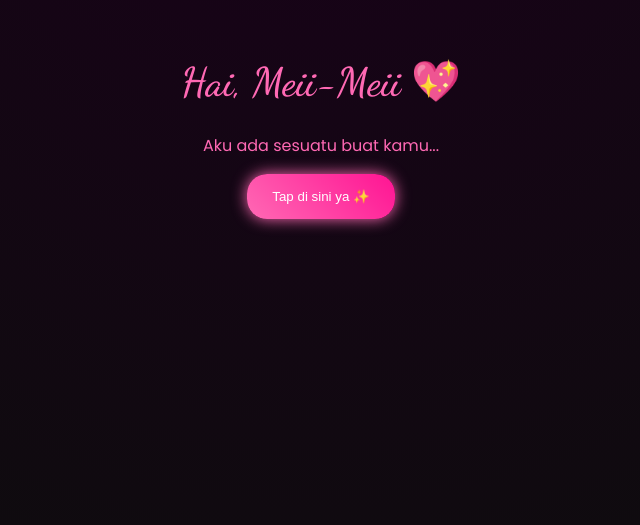
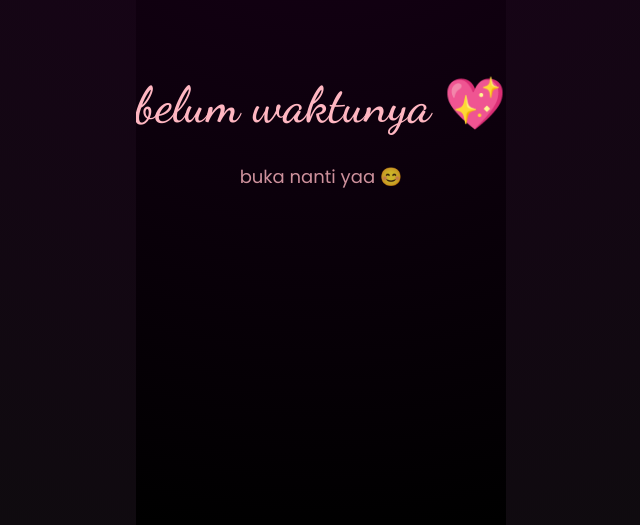
Before and after one commit to hellgate-jpg/buka_pas_jam12malamya_meiii, a plain HTML site: page index.html in a window 1280 px wide. Shown: the part 275-800 px from the top of the page, without its empty margins (319-959 px from the left). Drawn offline with Linux system fonts and the light colour scheme.

Commit message:
Add files via upload

```diff
--- a/index.html
+++ b/index.html
@@ -68,6 +68,44 @@ function masuk() {
     window.location.href = "main.html";
 }
 </script>
+<script>
+const openDate = new Date("May 15, 2030 00:00:00").getTime();
+const now = new Date().getTime();
 
+if (now < openDate) {
+
+    document.body.innerHTML = `
+    <div style="
+        margin:0;
+        height:100vh;
+        background: radial-gradient(circle at top, #1a001a, #000);
+        display:flex;
+        justify-content:center;
+        align-items:center;
+        flex-direction:column;
+        color:#ffb6c1;
+        font-family:Poppins;
+        text-align:center;
+        overflow:hidden;
+    ">
+
+        <h1 style="
+            font-size:50px;
+            margin-bottom:10px;
+        ">
+            belum waktunya 💖
+        </h1>
+
+        <p style="
+            opacity:0.8;
+            font-size:18px;
+        ">
+            buka nanti yaa 😊
+        </p>
+
+    </div>
+    `;
+}
+</script>
 </body>
 </html>
```
